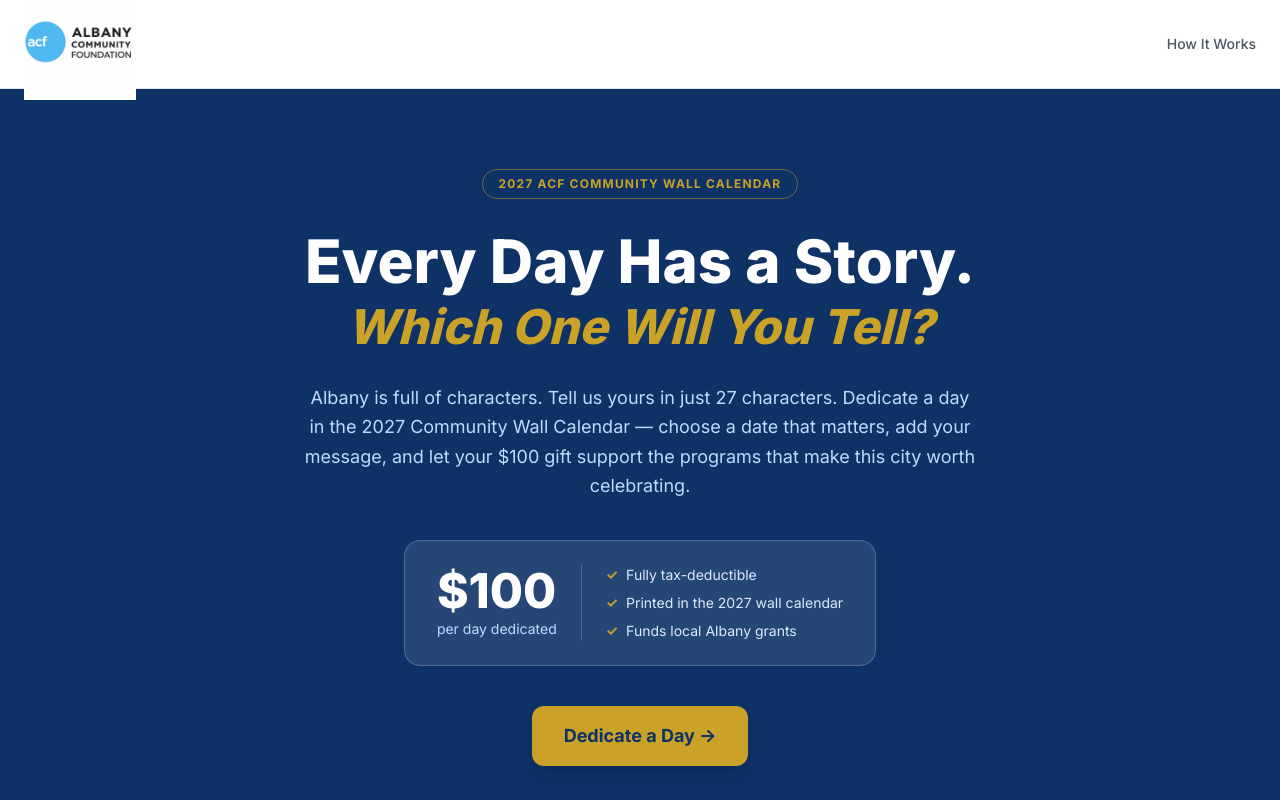
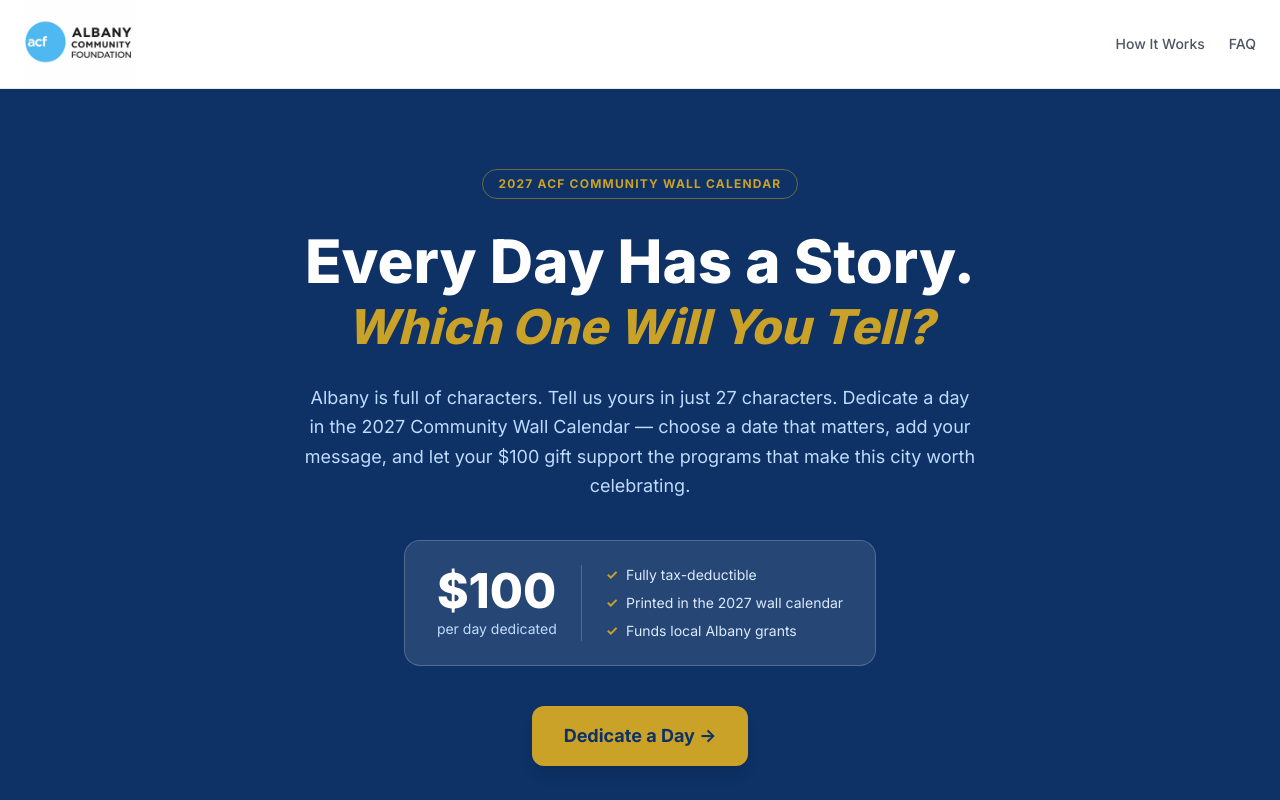
Before and after one commit to JondestinACF/acf-buy-a-day, a Next.js app: page / in a window 1280 px wide. Shown: the top 800 px of the page. Built offline with nearby package versions, Linux system fonts and the light colour scheme; no server answers; the database is empty.

Commit message:
Add FAQ link to nav, anchor to FAQ section
Co-Authored-By: Claude Opus 4.6 <noreply@anthropic.com>

```diff
--- a/src/app/page.tsx
+++ b/src/app/page.tsx
@@ -35,7 +35,7 @@ export default function HomePage() {
     <main className="min-h-screen bg-white">
 
       {/* ── Nav ────────────────────────────────────────────────────────────── */}
-      <nav className="bg-white border-b border-gray-200">
+      <nav className="bg-white border-b border-gray-200 overflow-hidden">
         <div className="max-w-7xl mx-auto px-4 sm:px-6 py-0 flex items-center justify-between">
           <a href={ACF_URL} target="_blank" rel="noopener noreferrer"
              className="hover:opacity-80 transition-opacity">
@@ -44,6 +44,9 @@ export default function HomePage() {
           <div className="flex items-center gap-6">
             <a href="#how-it-works" className="text-gray-600 hover:text-gray-900 text-sm font-medium transition-colors">
               How It Works
+            </a>
+            <a href="#faq" className="text-gray-600 hover:text-gray-900 text-sm font-medium transition-colors">
+              FAQ
             </a>
           </div>
         </div>
@@ -179,7 +182,7 @@ export default function HomePage() {
       </section>
 
       {/* ── FAQ ──────────────────────────────────────────────────────────── */}
-      <section className="bg-acf-blue-dark py-20">
+      <section id="faq" className="bg-acf-blue-dark py-20">
         <div className="max-w-3xl mx-auto px-4 sm:px-6">
           <div className="text-center mb-12">
             <p className="text-xs font-bold uppercase tracking-widest mb-3" style={{ color: '#c9a227' }}>FAQ</p>
```
